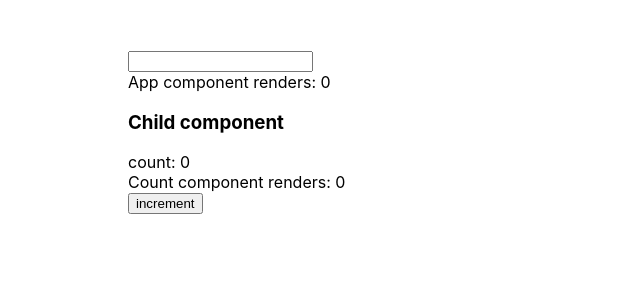
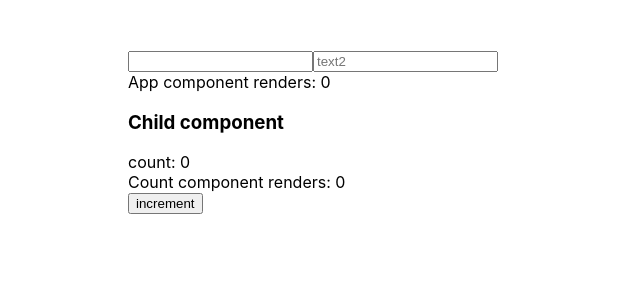
Before and after one commit to ston0538/react-hooks, a React (Create React App) app: page / in a window 1280 px wide. Shown: the top 300 px of the page, without its empty margins (0-640 px from the left). Built offline with nearby package versions, Linux system fonts and the light colour scheme.

Commit message:
Done useMemo

```diff
--- a/src/App.js
+++ b/src/App.js
@@ -1,18 +1,34 @@
-import React, { useState, useRef, useCallback } from "react";
+import React, { useState, useRef, useCallback, useMemo } from "react";
 import "./App.css";
 import Count from "./components/Count";
 
+const data = { isEven: false };
 const App = () => {
   const [text, setText] = useState("");
+  const [text2, setText2] = useState("");
   const test = 1;
   const renders = useRef(0);
   // console.log(renders.current);
   const onOdd = useCallback(() => setText(""), [setText]);
+  const data = useMemo(
+    () => ({
+      text2,
+      isEven: text2.length % 2 === 0,
+    }),
+    [text2]
+  );
+  // docs 처럼 함수에 a,b인자가 사용되지 않았으니 종속성도 필요 없다.
+
   return (
     <div>
       <input value={text} onChange={(e) => setText(e.target.value)} />
+      <input
+        value={text2}
+        placeholder="text2"
+        onChange={(e) => setText2(e.target.value)}
+      />
       <div>App component renders: {renders.current++}</div>
-      <Count onOdd={onOdd} />
+      <Count onOdd={onOdd} data={data} />
     </div>
   );
 };
--- a/src/components/Count.js
+++ b/src/components/Count.js
@@ -1,8 +1,10 @@
 import React, { useState, useRef } from "react";
 
-const Count = React.memo(({ onOdd }) => {
+const Count = React.memo(
+  ({ onOdd, data }) => {
     const [count, setCount] = useState(0);
     const renders = useRef(0);
+    console.log(data);
     return (
       <div>
         <h3>Child component</h3>
@@ -20,6 +22,15 @@ const Count = React.memo(({ onOdd }) => {
         </button>
       </div>
     );
-});
+  }
+  // (prevProps, nextProps) => {
+  //   if (prevProps.data.isEven !== nextProps.data.isEven) {
+  //     return false;
+  //   }
+  //   return true;
+  //   // true를 반환하면 랜더링 되지 않는다.
+  //   // isEven은 변화를 일으키지 않고 있다.
+  // }
+);
 
 export default Count;
```
Lines whose indentation alone changed are shown as unchanged.
